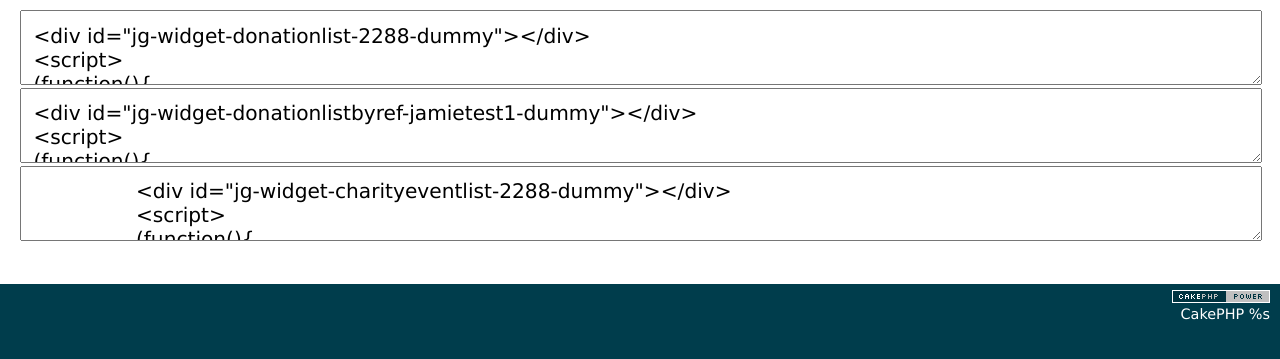
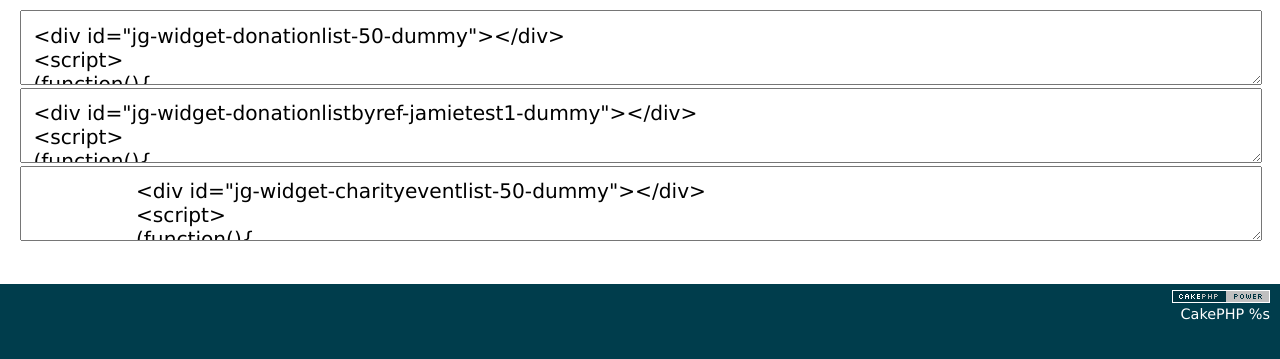
Before and after one commit to asmt3/justgivingwidgetstemp, a CakePHP app: the page made by app/View/Pages/examples.ctp in a window 1280 px wide. Shown: the part 47-406 px from the top of the page. Run offline with PHP 8.4 and a stand-in for CakePHP, Linux system fonts and the light colour scheme; the template is opened without the code that fills it, so the values that code supplies are empty; some libraries are stand-ins or nearby versions.

Commit message:
donation list by ref

```diff
--- a/app/View/Donationlists/donationlist_by_ref.ctp
+++ b/app/View/Donationlists/donationlist_by_ref.ctp
@@ -13,7 +13,7 @@
 } else {
 	$limit = $default_limit;
 }
-var_dump($donations);
+
 $donations = array_slice($donations, 0, $limit);
 
 ?>
--- a/app/View/Pages/examples.ctp
+++ b/app/View/Pages/examples.ctp
@@ -2,11 +2,11 @@
 <div class="example-col">
 
 
-<textarea><div id="jg-widget-donationlist-2288-dummy"></div>
+<textarea><div id="jg-widget-donationlist-50-dummy"></div>
 <script>
 (function(){
 
-	var id = "jg-widget-donationlist-2288-dummy",
+	var id = "jg-widget-donationlist-50-dummy",
 		doc = document,
 		pfx = (window.location.toString().indexOf("https")==0) ? "https":"http";
 
@@ -15,7 +15,7 @@
 	if(el){
 		var js=doc.createElement('script');
 
-		js.src="<?php echo Configure::read('App.fullBaseUrl');?>/donationlists/donationlistEmbeddableJs/2288/dummy";
+		js.src="<?php echo Configure::read('App.fullBaseUrl');?>/donationlists/donationlistEmbeddableJs/50/dummy";
 		el.parentNode.insertBefore(js, el);
 
 	}
@@ -23,11 +23,11 @@
 </script></textarea>
 
 
-<div id="jg-widget-donationlist-2288-dummy"></div>
+<div id="jg-widget-donationlist-50-dummy"></div>
 <script>
 (function(){
 
-	var id = "jg-widget-donationlist-2288-dummy",
+	var id = "jg-widget-donationlist-50-dummy",
 		doc = document,
 		pfx = (window.location.toString().indexOf("https")==0) ? "https":"http";
 
@@ -36,7 +36,7 @@
 	if(el){
 		var js=doc.createElement('script');
 
-		js.src="<?php echo Configure::read('App.fullBaseUrl');?>/donationlists/donationlistEmbeddableJs/2288/dummy";
+		js.src="<?php echo Configure::read('App.fullBaseUrl');?>/donationlists/donationlistEmbeddableJs/50/dummy";
 		el.parentNode.insertBefore(js, el);
 
 	}
@@ -111,11 +111,11 @@
 <div class="example-col">
 
 	<textarea>
-		<div id="jg-widget-charityeventlist-2288-dummy"></div>
+		<div id="jg-widget-charityeventlist-50-dummy"></div>
 		<script>
 		(function(){
 
-			var id = "jg-widget-charityeventlist-2288-dummy",
+			var id = "jg-widget-charityeventlist-50-dummy",
 				doc = document,
 				pfx = (window.location.toString().indexOf("https")==0) ? "https":"http";
 
@@ -124,7 +124,7 @@
 			if(el){
 				var js=doc.createElement('script');
 
-				js.src="<?php echo Configure::read('App.fullBaseUrl');?>/charityeventlists/charityeventlistEmbeddableJs/2288/dummy";
+				js.src="<?php echo Configure::read('App.fullBaseUrl');?>/charityeventlists/charityeventlistEmbeddableJs/50/dummy";
 				el.parentNode.insertBefore(js, el);
 
 			}
@@ -133,11 +133,11 @@
 		</script>
 	</textarea>
 
-	<div id="jg-widget-charityeventlist-2288-dummy"></div>
+	<div id="jg-widget-charityeventlist-50-dummy"></div>
 	<script>
 	(function(){
 
-		var id = "jg-widget-charityeventlist-2288-dummy",
+		var id = "jg-widget-charityeventlist-50-dummy",
 			doc = document,
 			pfx = (window.location.toString().indexOf("https")==0) ? "https":"http";
 
@@ -146,7 +146,7 @@
 		if(el){
 			var js=doc.createElement('script');
 
-			js.src="<?php echo Configure::read('App.fullBaseUrl');?>/charityeventlists/charityeventlistEmbeddableJs/2288/dummy";
+			js.src="<?php echo Configure::read('App.fullBaseUrl');?>/charityeventlists/charityeventlistEmbeddableJs/50/dummy";
 			el.parentNode.insertBefore(js, el);
 
 		}
```
